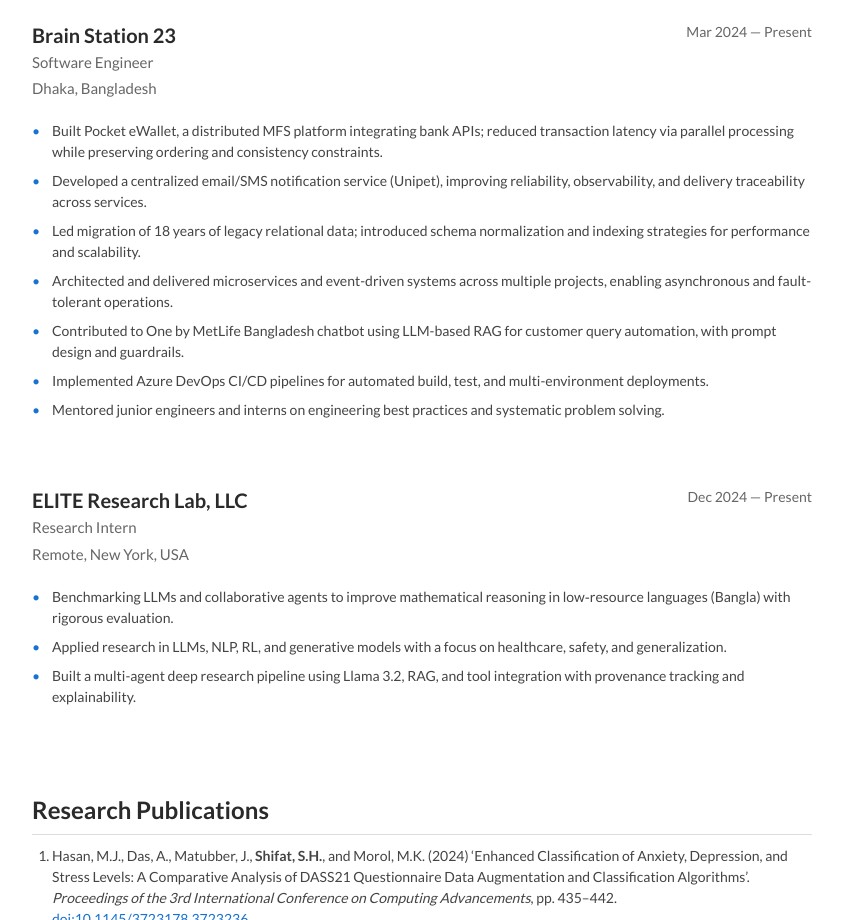
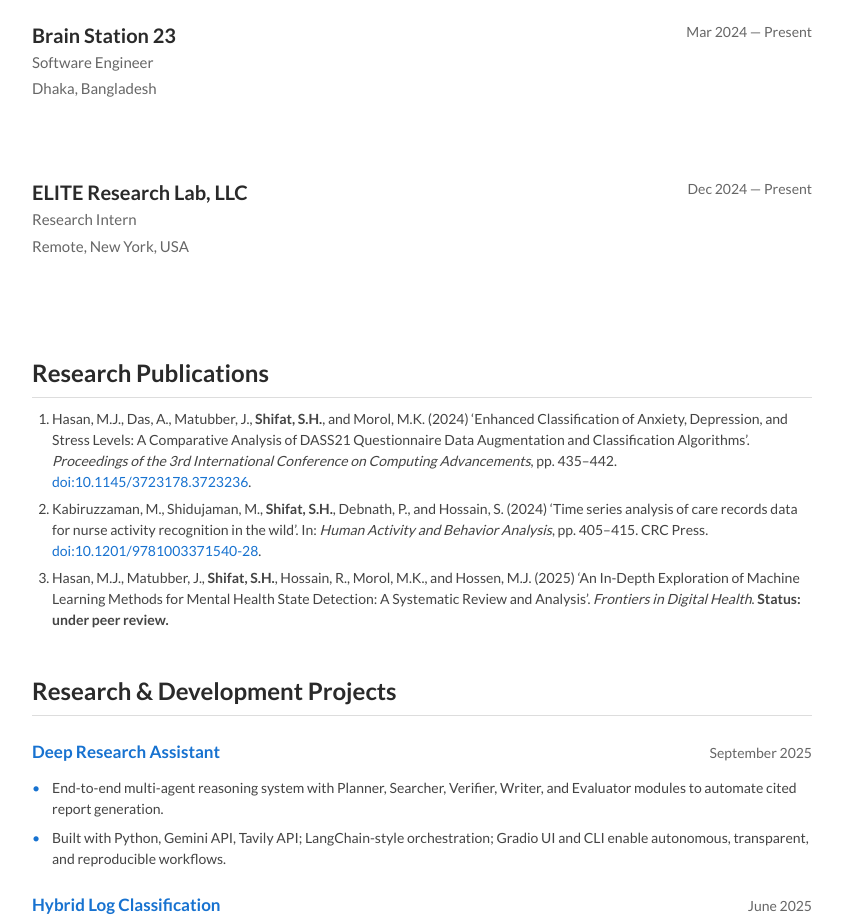
Before and after one commit to shadril238/shadril238.github.io, a plain HTML site: page index.html in a window 1280 px wide. Shown: the part 1200-2120 px from the top of the page, without its empty margins (218-1061 px from the left). Drawn offline with Linux system fonts and the light colour scheme.

Commit message:
comment some text

```diff
--- a/index.html
+++ b/index.html
@@ -345,7 +345,7 @@
                         <span class="experience-date">Mar 2024 — Present</span>
                       </div>
 
-                      <ul class="experience-list">
+                      <!-- <ul class="experience-list">
                         <li>Built Pocket eWallet, a distributed MFS platform integrating bank APIs; reduced transaction latency via parallel processing while preserving ordering and consistency constraints.</li>
                         <li>Developed a centralized email/SMS notification service (Unipet), improving reliability, observability, and delivery traceability across services.</li>
                         <li>Led migration of 18 years of legacy relational data; introduced schema normalization and indexing strategies for performance and scalability.</li>
@@ -353,7 +353,7 @@
                         <li>Contributed to One by MetLife Bangladesh chatbot using LLM-based RAG for customer query automation, with prompt design and guardrails.</li>
                         <li>Implemented Azure DevOps CI/CD pipelines for automated build, test, and multi-environment deployments.</li>
                         <li>Mentored junior engineers and interns on engineering best practices and systematic problem solving.</li>
-                      </ul>
+                      </ul> -->
                     </div>
 
                     <div class="experience-item">
@@ -366,11 +366,11 @@
                         <span class="experience-date">Dec 2024 — Present</span>
                       </div>
 
-                      <ul class="experience-list">
+                      <!-- <ul class="experience-list">
                         <li>Benchmarking LLMs and collaborative agents to improve mathematical reasoning in low‑resource languages (Bangla) with rigorous evaluation.</li>
                         <li>Applied research in LLMs, NLP, RL, and generative models with a focus on healthcare, safety, and generalization.</li>
                         <li>Built a multi-agent deep research pipeline using Llama 3.2, RAG, and tool integration with provenance tracking and explainability.</li>
-                      </ul>
+                      </ul> -->
                     </div>
                   </td>
                 </tr>
```
